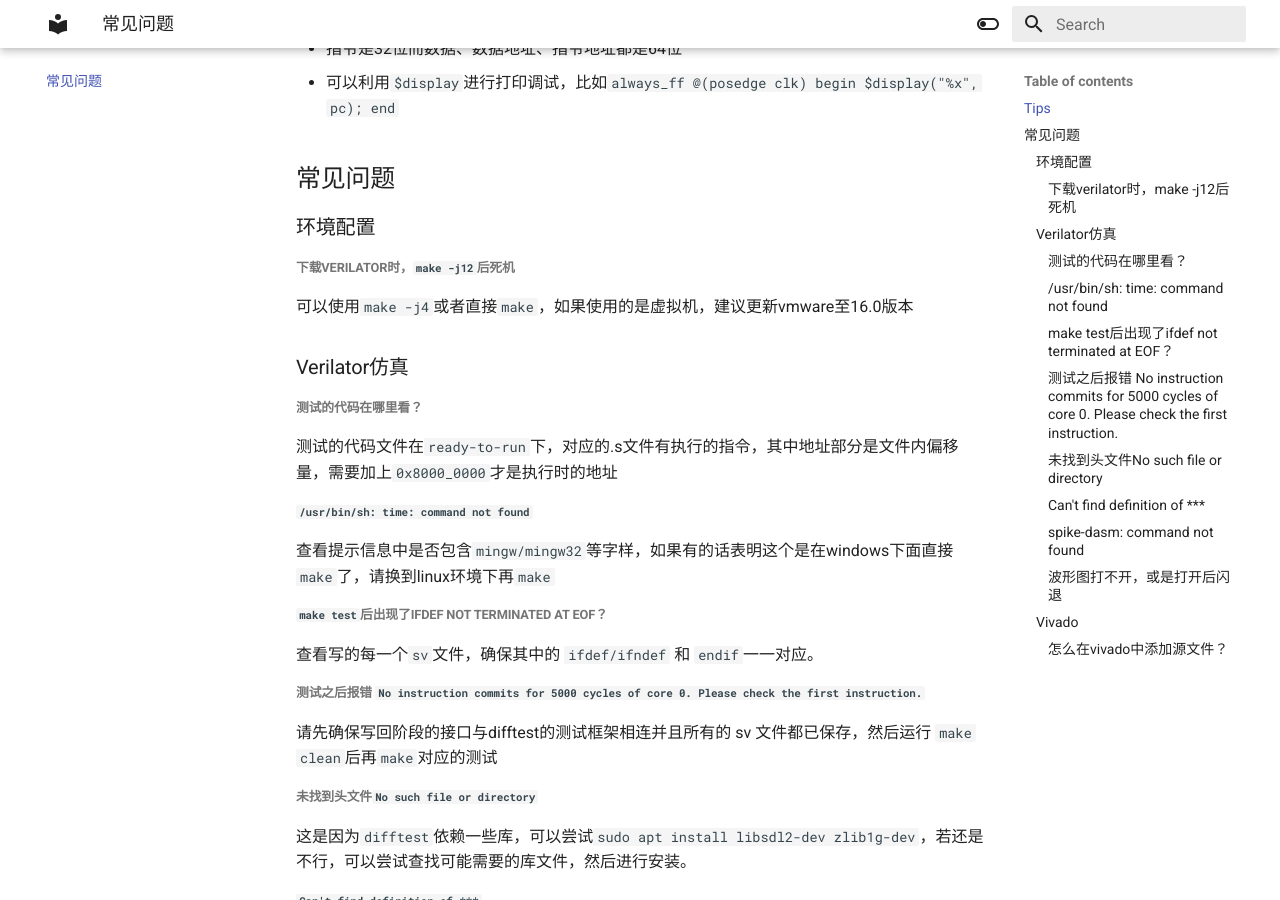
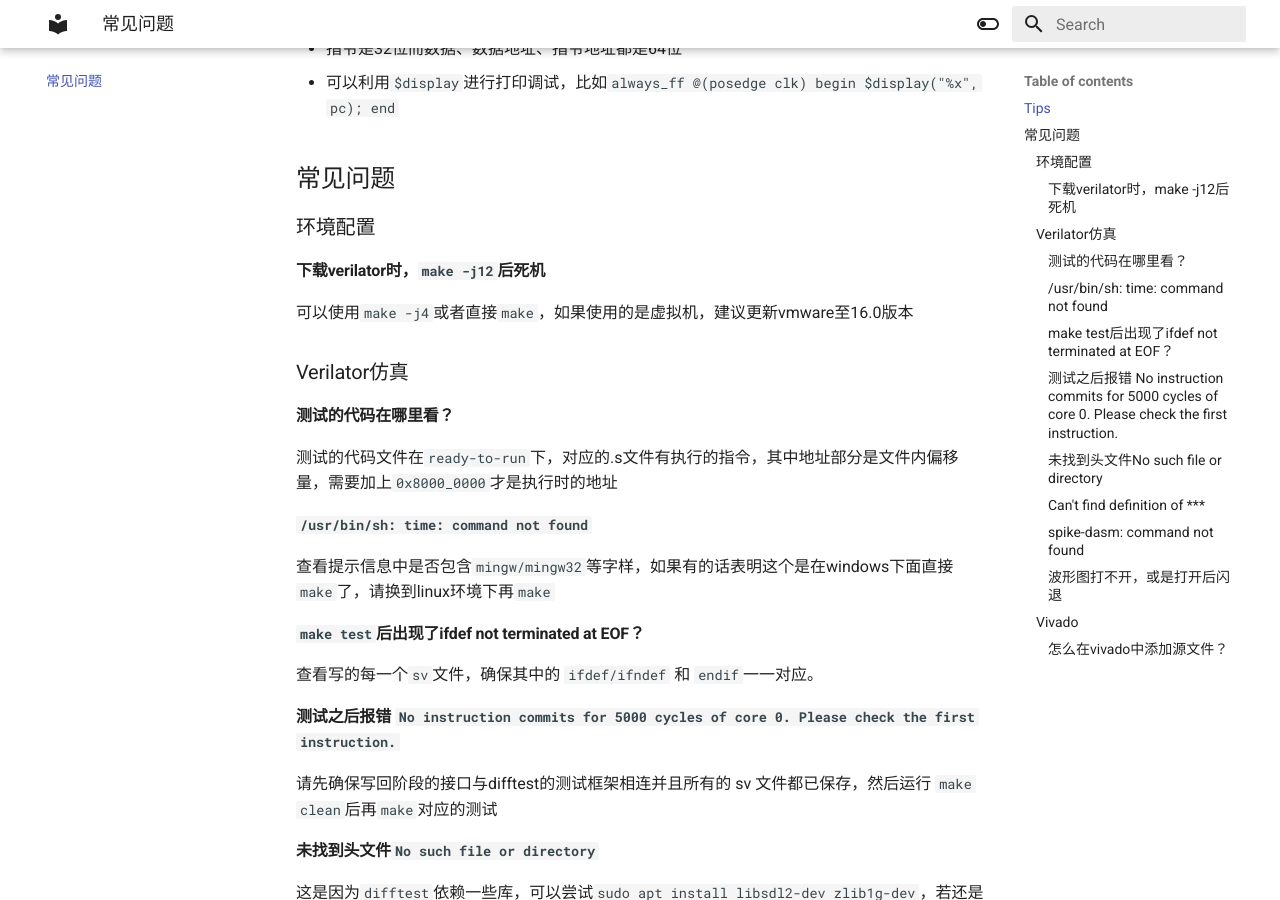
Before and after one commit to FDUCSLG/Arch-2022Spring-FDU, an MkDocs documentation site: the page built from docs/常见问题.md, in a window 1280 px wide and 900 px high, scrolled down 445 px. Built offline with MkDocs 1.6.1 and Material for MkDocs 9.7.7, drawn with Linux system fonts in a browser that asks for light colours.

```diff
--- a/docs/常见问题.md
+++ b/docs/常见问题.md
@@ -15,7 +15,7 @@
 
 ### 环境配置
 
-##### 下载verilator时，`make -j12`后死机
+#### 下载verilator时，`make -j12`后死机
 
 可以使用`make -j4`或者直接`make`，如果使用的是虚拟机，建议更新vmware至16.0版本
 
@@ -23,37 +23,37 @@
 
 ### Verilator仿真
 
-##### 测试的代码在哪里看？
+#### 测试的代码在哪里看？
 
 测试的代码文件在`ready-to-run`下，对应的.s文件有执行的指令，其中地址部分是文件内偏移量，需要加上`0x8000_0000`才是执行时的地址
 
 
 
-##### `/usr/bin/sh: time: command not found`
+#### `/usr/bin/sh: time: command not found`
 
 查看提示信息中是否包含`mingw/mingw32`等字样，如果有的话表明这个是在windows下面直接`make`了，请换到linux环境下再`make`
 
 
 
-##### `make test`后出现了ifdef not terminated at EOF？
+#### `make test`后出现了ifdef not terminated at EOF？
 
 查看写的每一个`sv`文件，确保其中的 `ifdef/ifndef` 和 `endif`一一对应。
 
 
 
-##### 测试之后报错 `No instruction commits for 5000 cycles of core 0. Please check the first instruction.`
+#### 测试之后报错 `No instruction commits for 5000 cycles of core 0. Please check the first instruction.`
 
 请先确保写回阶段的接口与difftest的测试框架相连并且所有的 sv 文件都已保存，然后运行 `make clean`后再`make`对应的测试
 
 
 
-##### 未找到头文件`No such file or directory`
+#### 未找到头文件`No such file or directory`
 
 这是因为`difftest`依赖一些库，可以尝试`sudo apt install libsdl2-dev zlib1g-dev`，若还是不行，可以尝试查找可能需要的库文件，然后进行安装。
 
 
 
-##### `Can't find definition of ***`
+#### `Can't find definition of ***`
 
 确保所在文件在 `ifdef verilator` 和 `else` 之间的部分中 include了模块所在的文件，并且引用的路径是正确的；同时正确例化模块
 
@@ -65,13 +65,13 @@
 
 
 
-##### `spike-dasm: command not found`
+#### `spike-dasm: command not found`
 
 没有影响，可以不管，~~助教后续可能会改正~~
 
 
 
-##### 波形图打不开，或是打开后闪退
+#### 波形图打不开，或是打开后闪退
 
 波形图目前确实不太完整，助教正在打补丁。建议暂且用display调试。
 
@@ -79,6 +79,6 @@
 
 ### Vivado
 
-##### 怎么在vivado中添加源文件？
+#### 怎么在vivado中添加源文件？
 
 运行tools选项下的`Run Tcl script`，运行 `vsrc\add_sources.tcl`添加即可。
```
Also changed, not shown: docs/参考资料.md (+0 -4 lines), docs/实验须知.md (line endings or trailing spaces).
